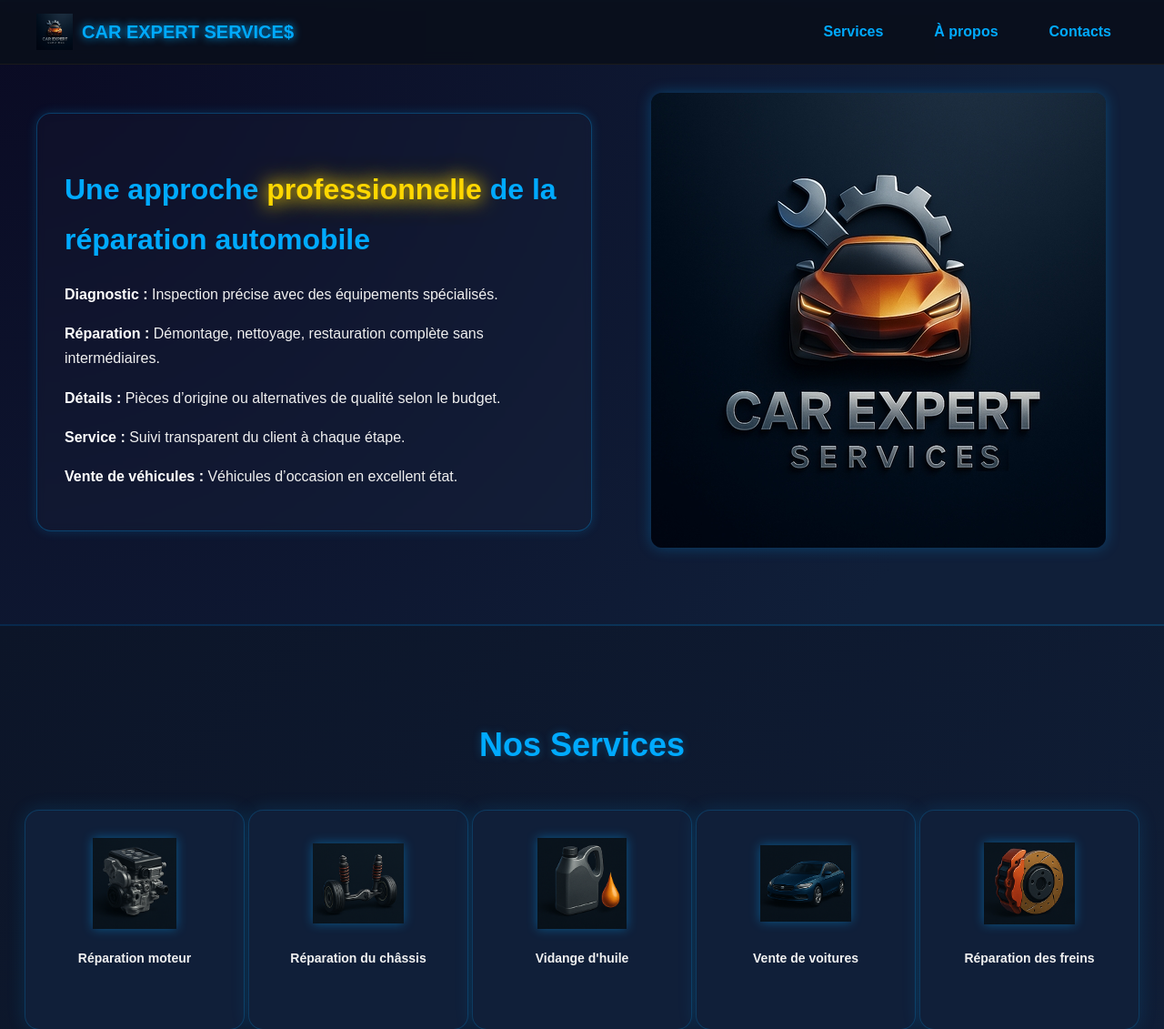
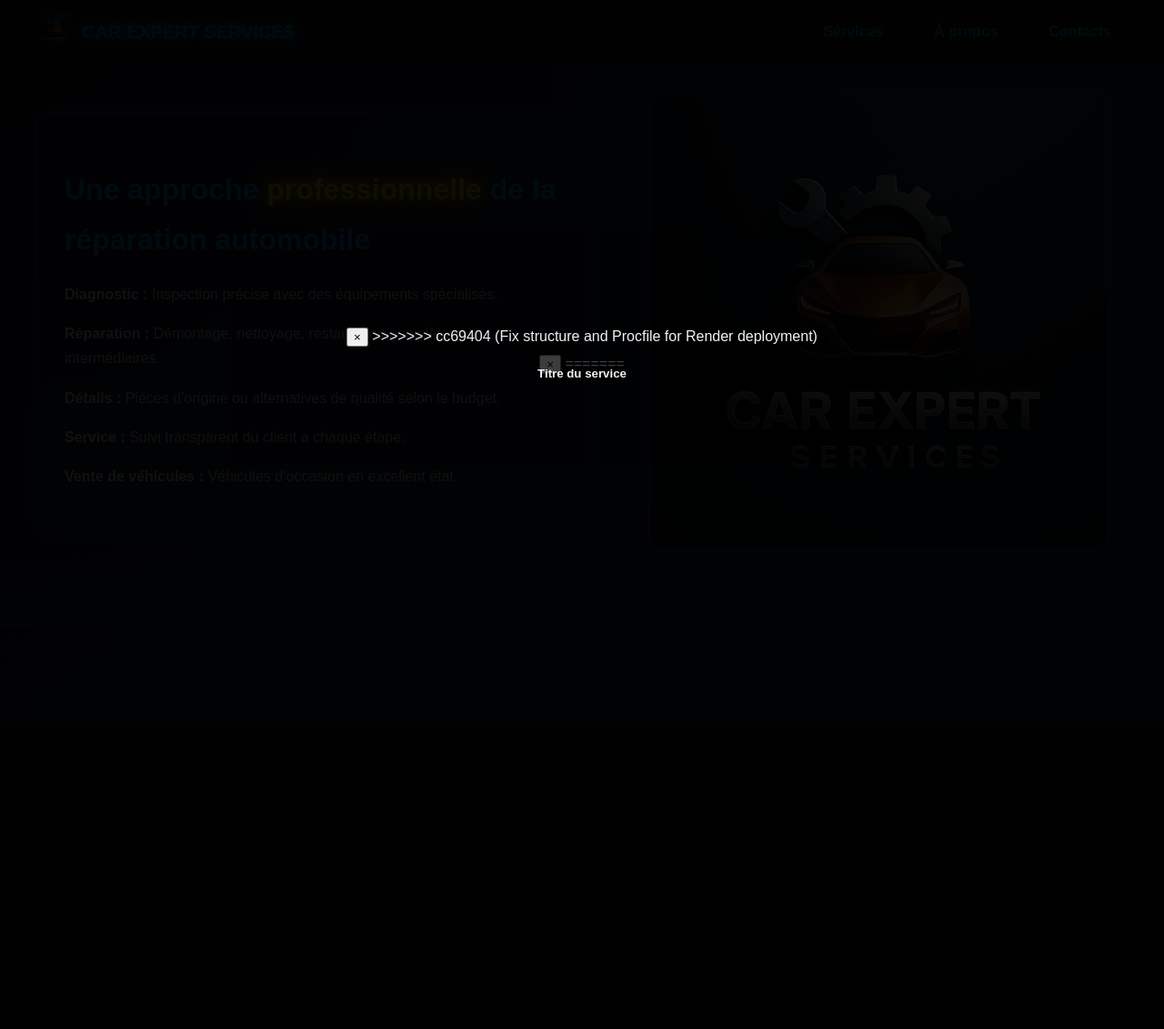
Before and after one commit to Merzuev/car-expert-service, a Django app: page / in a window 1280 px wide. Shown: the top 1131 px of the page at 91% size. After the commit the page ends 529 px from the top, so only its background shows below. Run offline with Django 5.2, Linux system fonts and the light colour scheme.

Commit message:
Fix structure and Procfile for Render deployment

```diff
--- a/main/static/main/css/style.css
+++ b/main/static/main/css/style.css
@@ -400,9 +400,14 @@
   transition: opacity 0.3s ease;
 }
 
+<<<<<<< HEAD
 .custom-modal.hidden {
+=======
+.hidden {
+>>>>>>> cc69404 (Fix structure and Procfile for Render deployment)
   display: none !important;
 }
+
 
 /* === MODAL CONTENT === */
 .custom-modal-content {
@@ -519,7 +524,3 @@
     font-size: 1.1rem;
   }
 }
-
-.hidden {
-  display: none !important;
-}
--- a/main/static/main/js/script.js
+++ b/main/static/main/js/script.js
@@ -1,27 +1,28 @@
 document.addEventListener('DOMContentLoaded', () => {
   const modal = document.getElementById('modal');
+  const modalTitle = document.getElementById('modalTitle');
   const modalBody = document.getElementById('modal-body');
+<<<<<<< HEAD
   const closeButton = document.querySelector('.modal-close');
+=======
+  const closeModalBtn = document.getElementById('closeModal');
+>>>>>>> cc69404 (Fix structure and Procfile for Render deployment)
   const serviceCards = document.querySelectorAll('.service-card');
 
-  // Объект с прайсами для каждой услуги
   const priceList = {
     diagnostics: `
-      <h2>Прайс на диагностику</h2>
       <ul>
         <li>Компьютерная диагностика — 1500₽</li>
         <li>Диагностика подвески — 1000₽</li>
       </ul>
     `,
     repair: `
-      <h2>Прайс на ремонт</h2>
       <ul>
         <li>Замена тормозных колодок — 2000₽</li>
         <li>Ремонт двигателя — от 10000₽</li>
       </ul>
     `,
     maintenance: `
-      <h2>Прайс на ТО</h2>
       <ul>
         <li>Замена масла — 1200₽</li>
         <li>Замена фильтров — 800₽</li>
@@ -29,20 +30,21 @@
     `
   };
 
-  function openModal(serviceTitle, contentHtml) {
-  document.getElementById('modalTitle').textContent = serviceTitle;
-  document.getElementById('modal-body').innerHTML = contentHtml;
-  document.getElementById('modal').classList.remove('hidden');
-  }
-  // Функция закрытия модального окна
-  function closeModal(id) {
-  document.getElementById(id).classList.add('hidden');
+  function openModal(serviceKey, title = "Titre du service") {
+    modalTitle.textContent = title;
+    modalBody.innerHTML = priceList[serviceKey] || '<p>Прайс отсутствует</p>';
+    modal.style.display = 'block';
   }
 
-  // Назначение обработчиков клика на карточки услуг
+  function closeModal() {
+    modal.style.display = 'none';
+  }
+
+  // Назначение обработчиков клика
   serviceCards.forEach(card => {
     card.addEventListener('click', () => {
       const service = card.getAttribute('data-service');
+<<<<<<< HEAD
       const content = priceList[service] || '<p>Прайс отсутствует</p>';
       openModal(card.querySelector('p').textContent, content);
     });
@@ -55,6 +57,19 @@
   window.addEventListener('click', (event) => {
     if (event.target === modal) {
       closeModal('modal');
+=======
+      const title = card.querySelector('p')?.textContent || "Service";
+      openModal(service, title);
+    });
+  });
+
+  closeModalBtn.addEventListener('click', closeModal);
+
+  // Закрытие при клике вне модального окна
+  window.addEventListener('click', (e) => {
+    if (e.target === modal) {
+      closeModal();
+>>>>>>> cc69404 (Fix structure and Procfile for Render deployment)
     }
   });
 });
--- a/main/templates/main/base.html
+++ b/main/templates/main/base.html
@@ -75,11 +75,18 @@
 </div>
 
 
+<<<<<<< HEAD
     <!-- Модальное окно -->
 <div id="modal" class="custom-modal hidden">
   <div class="modal-overlay"></div>
   <div class="custom-modal-content animate-fade-in">
     <button class="modal-close">&times;</button>
+=======
+  <!-- Модальное окно -->
+<div id="modal" class="custom-modal">
+  <div class="custom-modal-content">
+    <button class="modal-close" id="closeModal">&times;</button>
+>>>>>>> cc69404 (Fix structure and Procfile for Render deployment)
     <h5 class="modal-title" id="modalTitle">Titre du service</h5>
     <div id="modal-body" class="modal-table-container">
       <!-- Прайс подгружается сюда -->
```
